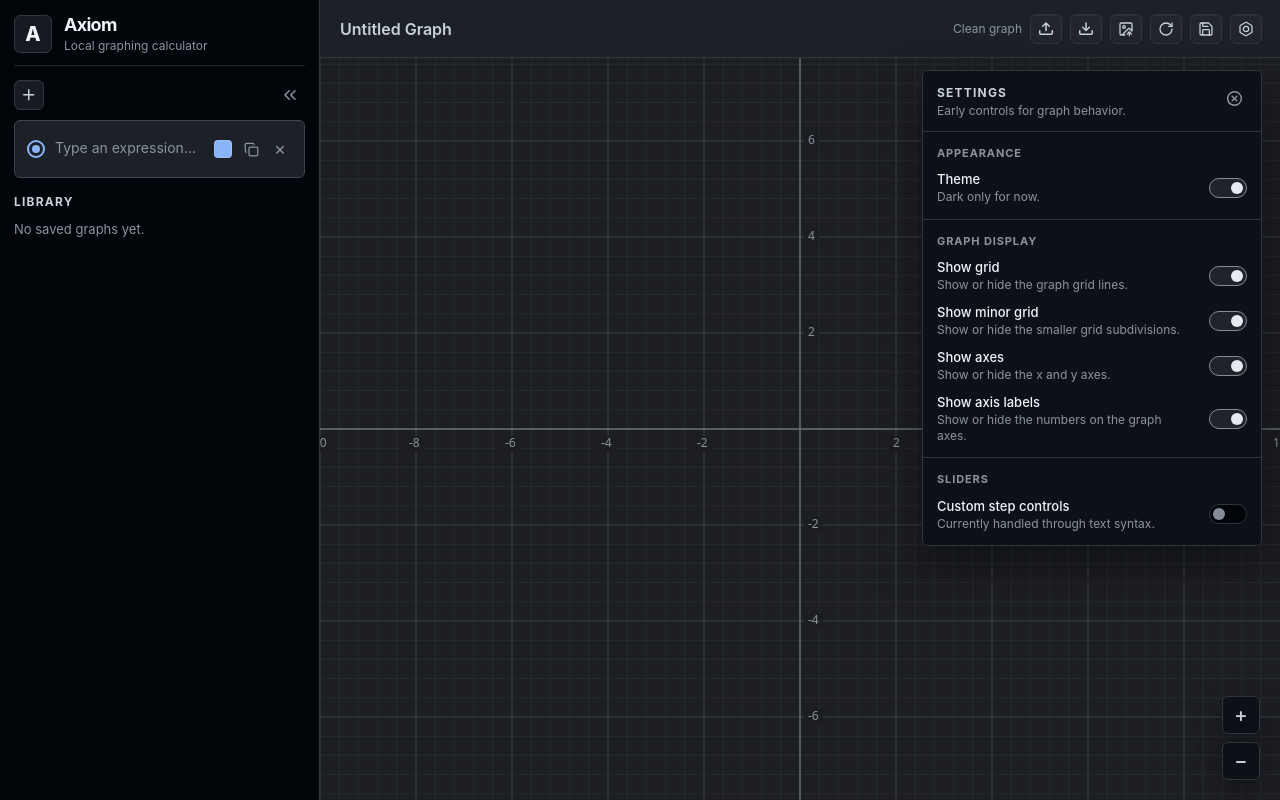
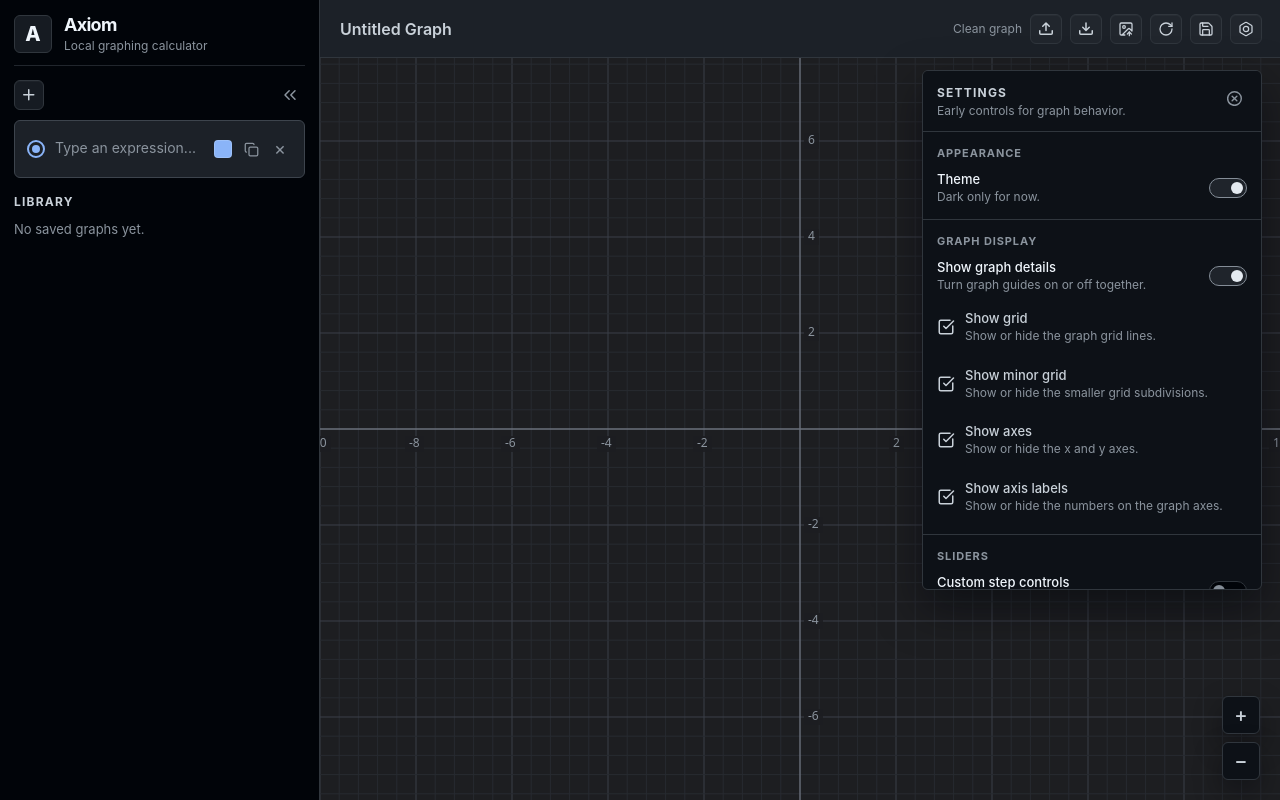
Before and after one commit to Voryalis/axiom, a React (Vite) app: page / in a window 1280 px wide. Both pictures are taken after a click on the button 1246 px from the left and 28 px from the top of the page. Built offline with nearby package versions, Linux system fonts and the light colour scheme.

Commit message:
Refine graph display settings

```diff
--- a/src/App.css
+++ b/src/App.css
@@ -1323,3 +1323,65 @@ input {
 .settings-popover::-webkit-scrollbar-thumb:hover {
   background: #6e7681;
 }
+
+/* Settings checkbox rows */
+.settings-checkbox-row {
+  display: flex;
+  align-items: center;
+  gap: 10px;
+  width: 100%;
+  min-height: 36px;
+  border: 0;
+  border-radius: 6px;
+  background: transparent;
+  color: #c9d1d9;
+  cursor: pointer;
+  padding: 6px 0;
+  text-align: left;
+}
+
+.settings-checkbox-row:hover:not(:disabled) {
+  color: #f0f6fc;
+}
+
+.settings-checkbox-row:disabled {
+  cursor: not-allowed;
+  opacity: 0.42;
+}
+
+.settings-checkbox-row > span:last-child {
+  display: grid;
+  gap: 2px;
+}
+
+.settings-checkbox-row > span:last-child > span {
+  color: currentColor;
+  font-size: 13px;
+  font-weight: 500;
+}
+
+.settings-checkbox-row small {
+  color: #8b949e;
+  font-size: 12px;
+  line-height: 1.3;
+}
+
+.settings-checkbox-icon {
+  display: grid;
+  width: 18px;
+  height: 18px;
+  flex: 0 0 auto;
+  place-items: center;
+  color: currentColor;
+}
+
+.settings-checkbox-icon svg {
+  width: 18px;
+  height: 18px;
+  display: block;
+  fill: none;
+  stroke: currentColor;
+  stroke-width: 2;
+  stroke-linecap: round;
+  stroke-linejoin: round;
+}
--- a/src/App.tsx
+++ b/src/App.tsx
@@ -20,6 +20,7 @@ type SavedGraph = {
 };
 
 type AppSettings = {
+  showGraphDetails: boolean;
   showGrid: boolean;
   showMinorGrid: boolean;
   showAxes: boolean;
@@ -234,6 +235,7 @@ function loadAppSettings(): AppSettings {
 
     if (!raw) {
       return {
+        showGraphDetails: true,
         showGrid: true,
         showMinorGrid: true,
         showAxes: true,
@@ -244,6 +246,10 @@ function loadAppSettings(): AppSettings {
     const parsed = JSON.parse(raw);
 
     return {
+      showGraphDetails:
+        typeof parsed.showGraphDetails === "boolean"
+          ? parsed.showGraphDetails
+          : true,
       showGrid: typeof parsed.showGrid === "boolean" ? parsed.showGrid : true,
       showMinorGrid:
         typeof parsed.showMinorGrid === "boolean" ? parsed.showMinorGrid : true,
@@ -643,6 +649,9 @@ function App() {
   const [isSettingsOpen, setIsSettingsOpen] = useState(false);
   const [isCreateMenuOpen, setIsCreateMenuOpen] = useState(false);
   const [isViewportDirty, setIsViewportDirty] = useState(false);
+  const [showGraphDetails, setShowGraphDetails] = useState(
+    () => loadAppSettings().showGraphDetails,
+  );
   const [showGrid, setShowGrid] = useState(() => loadAppSettings().showGrid);
   const [showMinorGrid, setShowMinorGrid] = useState(
     () => loadAppSettings().showMinorGrid,
@@ -700,6 +709,19 @@ function App() {
 
   function markUnsaved() {
     setSaveStatus("Unsaved changes");
+  }
+
+  function renderSettingsCheckbox(isChecked: boolean) {
+    return isChecked ? (
+      <svg viewBox="0 0 24 24" aria-hidden="true">
+        <path d="M21 10.656V19a2 2 0 0 1-2 2H5a2 2 0 0 1-2-2V5a2 2 0 0 1 2-2h12.344" />
+        <path d="m9 11 3 3L22 4" />
+      </svg>
+    ) : (
+      <svg viewBox="0 0 24 24" aria-hidden="true">
+        <rect width="18" height="18" x="3" y="3" rx="2" />
+      </svg>
+    );
   }
 
   function updateExpression(id: string, raw: string) {
@@ -1626,6 +1648,7 @@ function App() {
     }
 
     saveAppSettings({
+      showGraphDetails,
       showGrid,
       showMinorGrid,
       showAxes,
@@ -1641,7 +1664,7 @@ function App() {
     return () => {
       window.clearTimeout(timeout);
     };
-  }, [showGrid, showMinorGrid, showAxes, showAxisLabels]);
+  }, [showGraphDetails, showGrid, showMinorGrid, showAxes, showAxisLabels]);
 
   useEffect(() => {
     if (!isCreateMenuOpen) return;
@@ -2339,71 +2362,84 @@ function App() {
 
               <div className="settings-row">
                 <div>
-                  <span>Show grid</span>
-                  <small>Show or hide the graph grid lines.</small>
+                  <span>Show graph details</span>
+                  <small>Turn graph guides on or off together.</small>
                 </div>
                 <button
                   className={`setting-switch ${
-                    showGrid ? "setting-switch-active" : ""
+                    showGraphDetails ? "setting-switch-active" : ""
                   }`}
                   type="button"
-                  aria-pressed={showGrid}
-                  onClick={() => setShowGrid((current) => !current)}
+                  aria-pressed={showGraphDetails}
+                  onClick={() => setShowGraphDetails((current) => !current)}
                 >
                   <span />
                 </button>
               </div>
 
-              <div className="settings-row">
-                <div>
+              <button
+                className="settings-checkbox-row"
+                type="button"
+                aria-pressed={showGrid}
+                disabled={!showGraphDetails}
+                onClick={() => setShowGrid((current) => !current)}
+              >
+                <span className="settings-checkbox-icon">
+                  {renderSettingsCheckbox(showGrid)}
+                </span>
+                <span>
+                  <span>Show grid</span>
+                  <small>Show or hide the graph grid lines.</small>
+                </span>
+              </button>
+
+              <button
+                className="settings-checkbox-row"
+                type="button"
+                aria-pressed={showMinorGrid}
+                disabled={!showGraphDetails || !showGrid}
+                onClick={() => setShowMinorGrid((current) => !current)}
+              >
+                <span className="settings-checkbox-icon">
+                  {renderSettingsCheckbox(showMinorGrid)}
+                </span>
+                <span>
                   <span>Show minor grid</span>
                   <small>Show or hide the smaller grid subdivisions.</small>
-                </div>
-                <button
-                  className={`setting-switch ${
-                    showMinorGrid ? "setting-switch-active" : ""
-                  }`}
-                  type="button"
-                  aria-pressed={showMinorGrid}
-                  onClick={() => setShowMinorGrid((current) => !current)}
-                >
-                  <span />
-                </button>
-              </div>
-
-              <div className="settings-row">
-                <div>
+                </span>
+              </button>
+
+              <button
+                className="settings-checkbox-row"
+                type="button"
+                aria-pressed={showAxes}
+                disabled={!showGraphDetails}
+                onClick={() => setShowAxes((current) => !current)}
+              >
+                <span className="settings-checkbox-icon">
+                  {renderSettingsCheckbox(showAxes)}
+                </span>
+                <span>
                   <span>Show axes</span>
                   <small>Show or hide the x and y axes.</small>
-                </div>
-                <button
-                  className={`setting-switch ${
-                    showAxes ? "setting-switch-active" : ""
-                  }`}
-                  type="button"
-                  aria-pressed={showAxes}
-                  onClick={() => setShowAxes((current) => !current)}
-                >
-                  <span />
-                </button>
-              </div>
-
-              <div className="settings-row">
-                <div>
+                </span>
+              </button>
+
+              <button
+                className="settings-checkbox-row"
+                type="button"
+                aria-pressed={showAxisLabels}
+                disabled={!showGraphDetails || !showAxes}
+                onClick={() => setShowAxisLabels((current) => !current)}
+              >
+                <span className="settings-checkbox-icon">
+                  {renderSettingsCheckbox(showAxisLabels)}
+                </span>
+                <span>
                   <span>Show axis labels</span>
                   <small>Show or hide the numbers on the graph axes.</small>
-                </div>
-                <button
-                  className={`setting-switch ${
-                    showAxisLabels ? "setting-switch-active" : ""
-                  }`}
-                  type="button"
-                  aria-pressed={showAxisLabels}
-                  onClick={() => setShowAxisLabels((current) => !current)}
-                >
-                  <span />
-                </button>
-              </div>
+                </span>
+              </button>
             </section>
 
             <section className="settings-section">
@@ -2431,10 +2467,10 @@ function App() {
           <GraphCanvas
             ref={graphCanvasRef}
             expressions={expressions}
-            showGrid={showGrid}
-            showMinorGrid={showMinorGrid}
-            showAxes={showAxes}
-            showAxisLabels={showAxisLabels}
+            showGrid={showGraphDetails && showGrid}
+            showMinorGrid={showGraphDetails && showGrid && showMinorGrid}
+            showAxes={showGraphDetails && showAxes}
+            showAxisLabels={showGraphDetails && showAxes && showAxisLabels}
             onViewportDirtyChange={setIsViewportDirty}
           />
 
```
